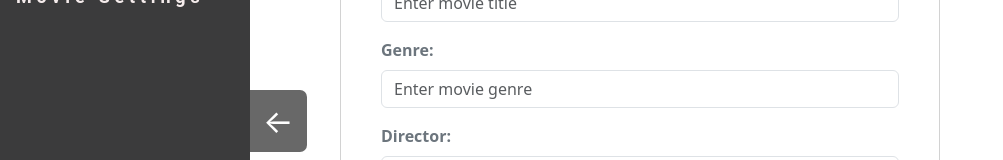
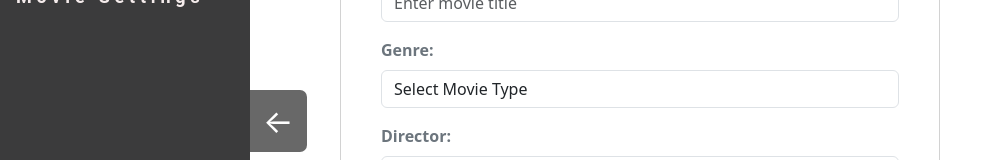
Before and after one commit to mertugrulfrontenddev/react-movie-library, a React (Create React App) app: page /movieadd in a window 1280 px wide. Shown: the part 279-439 px from the top of the page, without its empty margins (0-1003 px from the left). Built offline with nearby package versions, Linux system fonts and the light colour scheme.

Commit message:
aded-someundefine-controls

```diff
--- a/src/components/AddNewMovie.jsx
+++ b/src/components/AddNewMovie.jsx
@@ -1,6 +1,6 @@
 import { CinemaApiContext } from "../context/CinemaContext";
 import { useContext, useEffect, useState } from "react";
-
+import { v4 as uuidv4 } from "uuid";
 const AddNewMovie = () => {
   let { movieItems, setMovieItems } = useContext(CinemaApiContext);
 
@@ -23,11 +23,21 @@ const AddNewMovie = () => {
   function handleSubmit(event) {
     event.preventDefault();
 
-    const newMovie = { ...values, id: Date.now() + Math.random() };
+    const newMovie = { ...values, id: uuidv4() };
 
     setMovieItems((prevItems) => [...prevItems, newMovie]);
 
     setIsSuccess(true);
+
+    setValues({
+      id: "",
+      title: "",
+      genre: "",
+      director: "",
+      year: "",
+      poster: "",
+      isFavorite: false,
+    });
   }
 
   let handleChange = (event) => {
@@ -84,15 +94,20 @@ const AddNewMovie = () => {
               >
                 Genre:
               </label>
-              <input
-                type="text"
+              <select
+                className="form-control"
                 id="genre"
                 name="genre"
                 value={values.genre}
-                className="form-control"
-                placeholder="Enter movie genre"
                 onChange={handleChange}
-              />
+              >
+                <option value="">Select Movie Type</option>
+                <option value="Action">Action</option>
+                <option value="Drama">Drama</option>
+                <option value="Comedi">Comedi</option>
+                <option value="War">War</option>
+                <option value="Other">Other</option>
+              </select>
             </div>
             <div className="w-100">
               <label
--- a/src/components/DeleteMovie.jsx
+++ b/src/components/DeleteMovie.jsx
@@ -34,6 +34,7 @@ const DeleteMovie = () => {
 
       // LocalStorage'ı hemen güncelleme işlemi
       localStorage.setItem("items", JSON.stringify(updatedMovies));
+      return updatedMovies;
     });
   }
 
--- a/src/context/CinemaContext.jsx
+++ b/src/context/CinemaContext.jsx
@@ -4,37 +4,22 @@ const CinemaApiContext = createContext();
 
 const ApiContextProvider = ({ children }) => {
   let [movieItems, setMovieItems] = useState([]);
-  function handleFavorite(event) {
-    console.log("favori icon tıklandı");
-  }
+
   useEffect(() => {
     const storedMovies = localStorage.getItem("items");
 
-    // Geçerli bir veri olup olmadığını kontrol et
-    if (storedMovies) {
-      try {
-        const parsedMovies = JSON.parse(storedMovies);
-
-        // Eğer JSON geçerli ve dizi varsa, movieItems'ı ayarla
-        if (parsedMovies && parsedMovies.length > 0) {
-          setMovieItems(parsedMovies);
-        } else {
-          // Eğer dizi boşsa, movieItems'ı boş bir diziye ata
-          setMovieItems([]);
-        }
-      } catch (e) {
-        console.error("Error parsing stored movies", e);
-        // JSON geçerli değilse, movieItems'ı boş bir diziye ata
-      }
-    } else {
-      // Eğer localStorage'da veri yoksa, movieItems'ı boş bir diziye ata
+    try {
+      // LocalStorage'dan gelen veriyi parse et ve kontrol et
+      const parsedMovies = storedMovies ? JSON.parse(storedMovies) : [];
+      setMovieItems(Array.isArray(parsedMovies) ? parsedMovies : []);
+    } catch (e) {
+      console.error("Error parsing stored movies", e);
+      setMovieItems([]); // JSON hatası durumunda boş dizi ata
     }
   }, []);
 
   return (
-    <CinemaApiContext.Provider
-      value={{ movieItems, setMovieItems, handleFavorite }}
-    >
+    <CinemaApiContext.Provider value={{ movieItems, setMovieItems }}>
       {children}
     </CinemaApiContext.Provider>
   );
```
